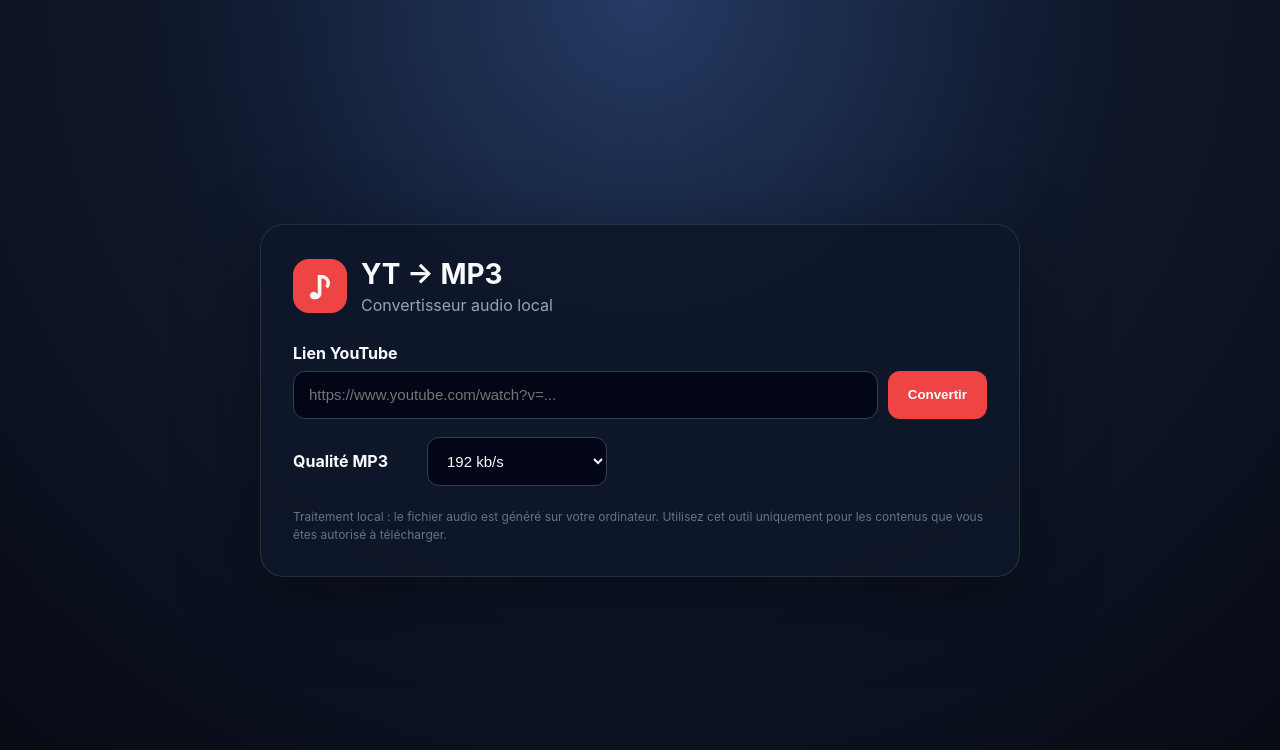
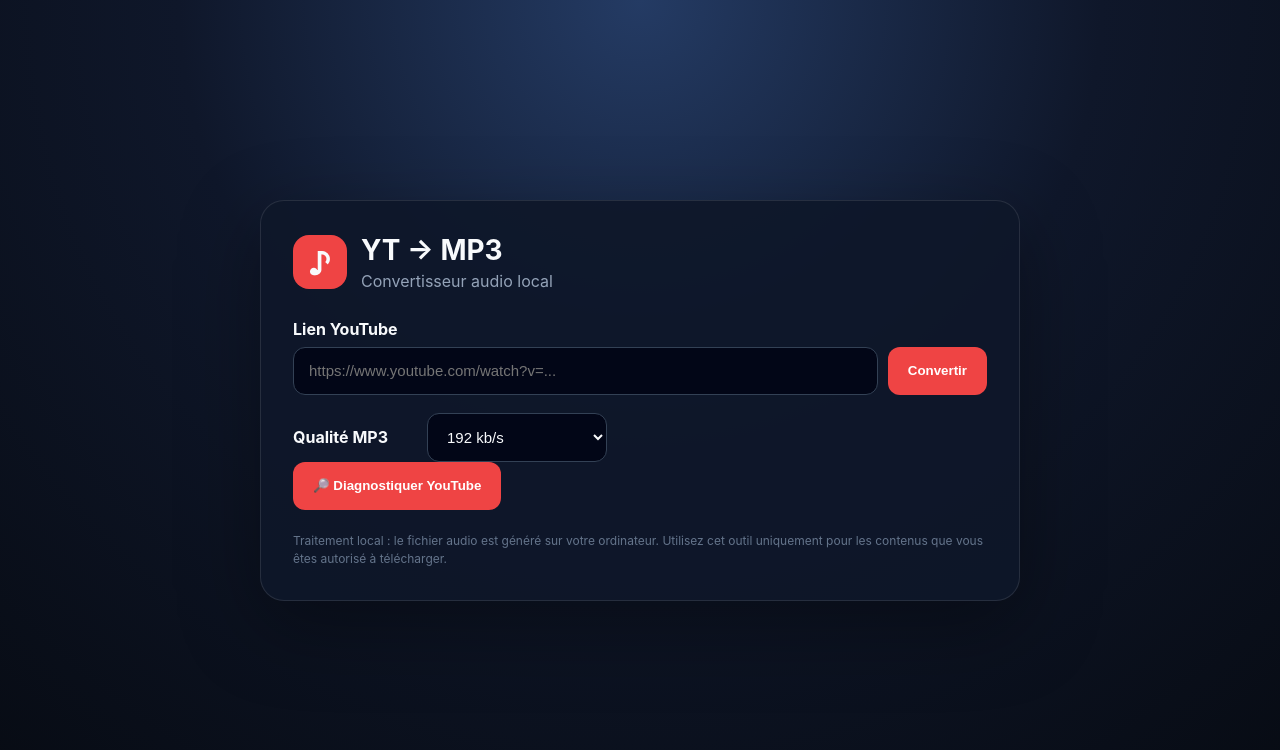
Before and after one commit to paullavigne2001-sudo/yt-to-mp3, a Flask app: page / in a window 1280 px wide. Shown: the top 750 px of the page. Run offline with Flask 3, Linux system fonts and the light colour scheme.

Commit message:
Add YouTube diagnostic button

```diff
--- a/templates/index.html
+++ b/templates/index.html
@@ -34,6 +34,10 @@
         </select>
       </div>
 
+      <div class="diagnostic-row">
+        <button id="diagnose" class="secondary">🔎 Diagnostiquer YouTube</button>
+      </div>
+
       <div id="result" class="result hidden">
         <div class="status-line">
           <span id="message">Prêt.</span>
@@ -44,6 +48,7 @@
         <a id="download" class="download hidden" href="#">↓ Télécharger le MP3</a>
       </div>
 
+      <pre id="diagnostic" class="diagnostic hidden"></pre>
       <div id="error" class="error hidden"></div>
 
       <p class="notice">
```
